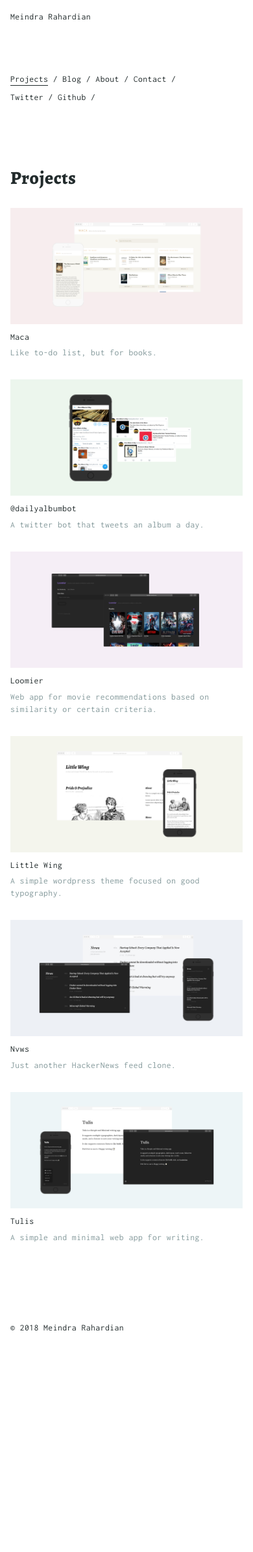
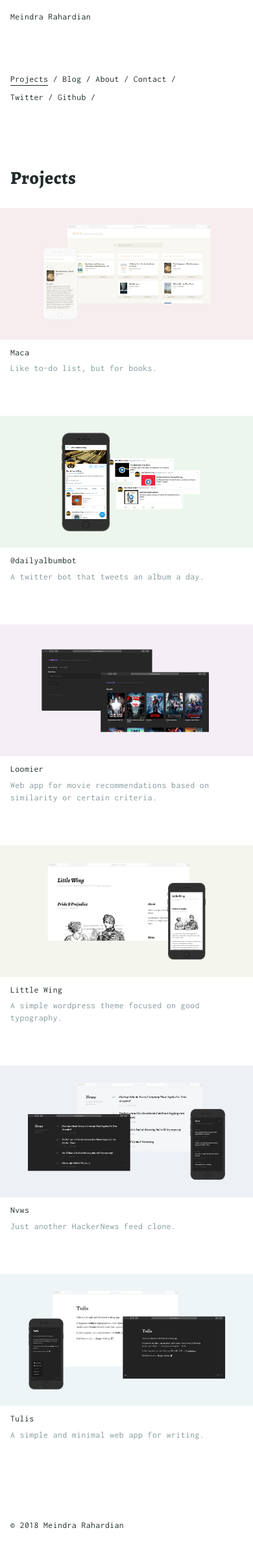
Before and after one commit to meindra/me, a Jekyll site: the page built from index.html, in a window 390 px wide. Shown: the whole page at 65% size. Built offline with Jekyll 4.4.1, drawn with Linux system fonts in a browser that asks for light colours; before the commit the page ends 2085 px from its top, so only the background shows below that.

Commit message:
full width projects thumbnail in smaller screen

```diff
--- a/_sass/_media-queries.scss
+++ b/_sass/_media-queries.scss
@@ -31,8 +31,17 @@
   }
   .main {
     margin-left: 0;
-    .page .project.webdev p:last-child {
-      max-width: 100%;
+    .page .project.webdev li {
+      & > a {
+        position: relative;
+        display: block;
+        margin-left: -3rem;
+        margin-right: -3rem;
+        width: calc(100% + 6rem);
+      }
+      p:last-child {
+        max-width: 100%;
+      }
     }
     .post {
       img {
@@ -73,7 +82,7 @@
   }
   .main .page .project.webdev ul li {
     padding-left: 0;
-    margin-bottom: 4rem;
+    margin-bottom: 8rem;
     p:first-child {
       font-size: 2rem;
       position: relative;
```
